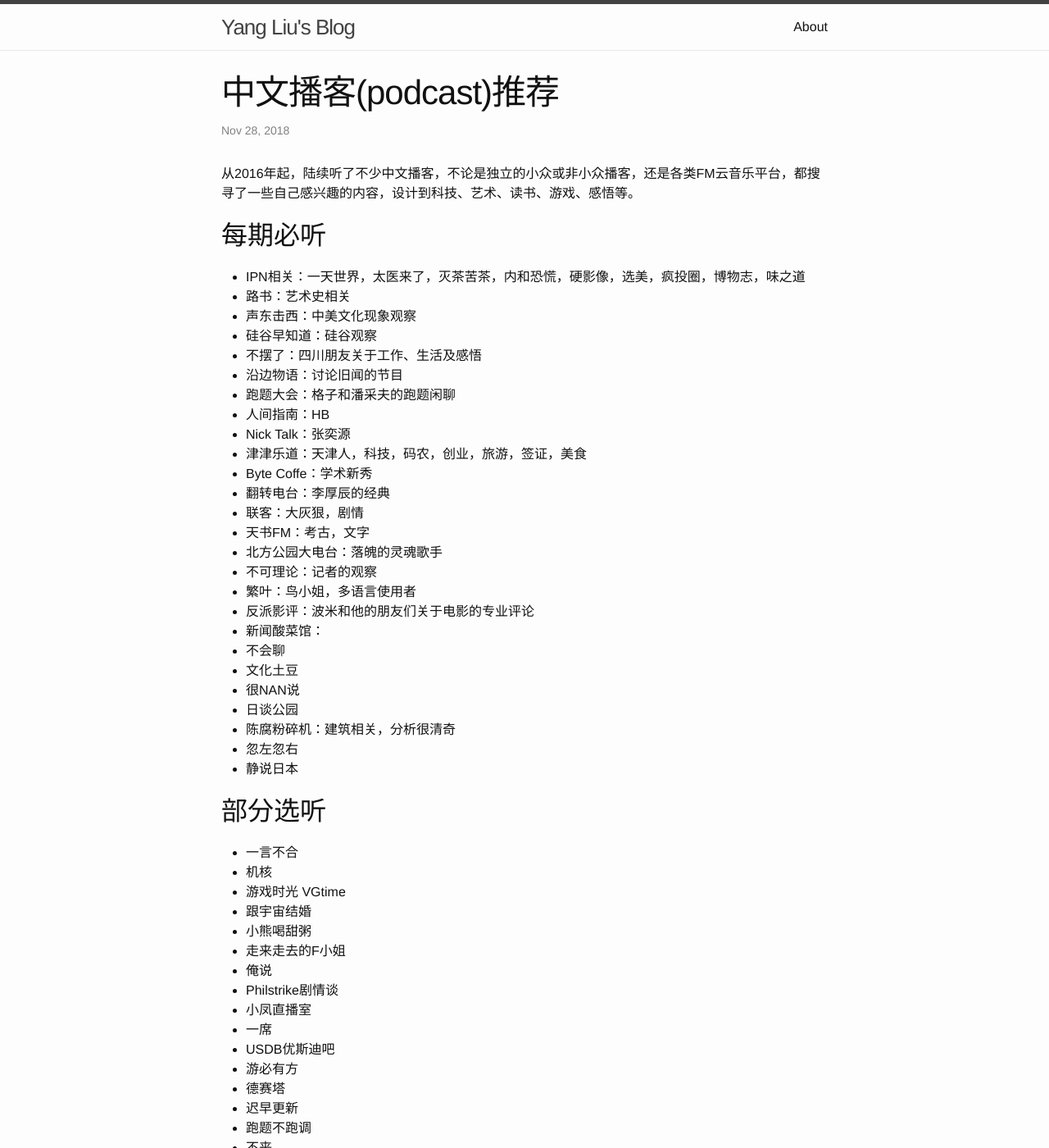
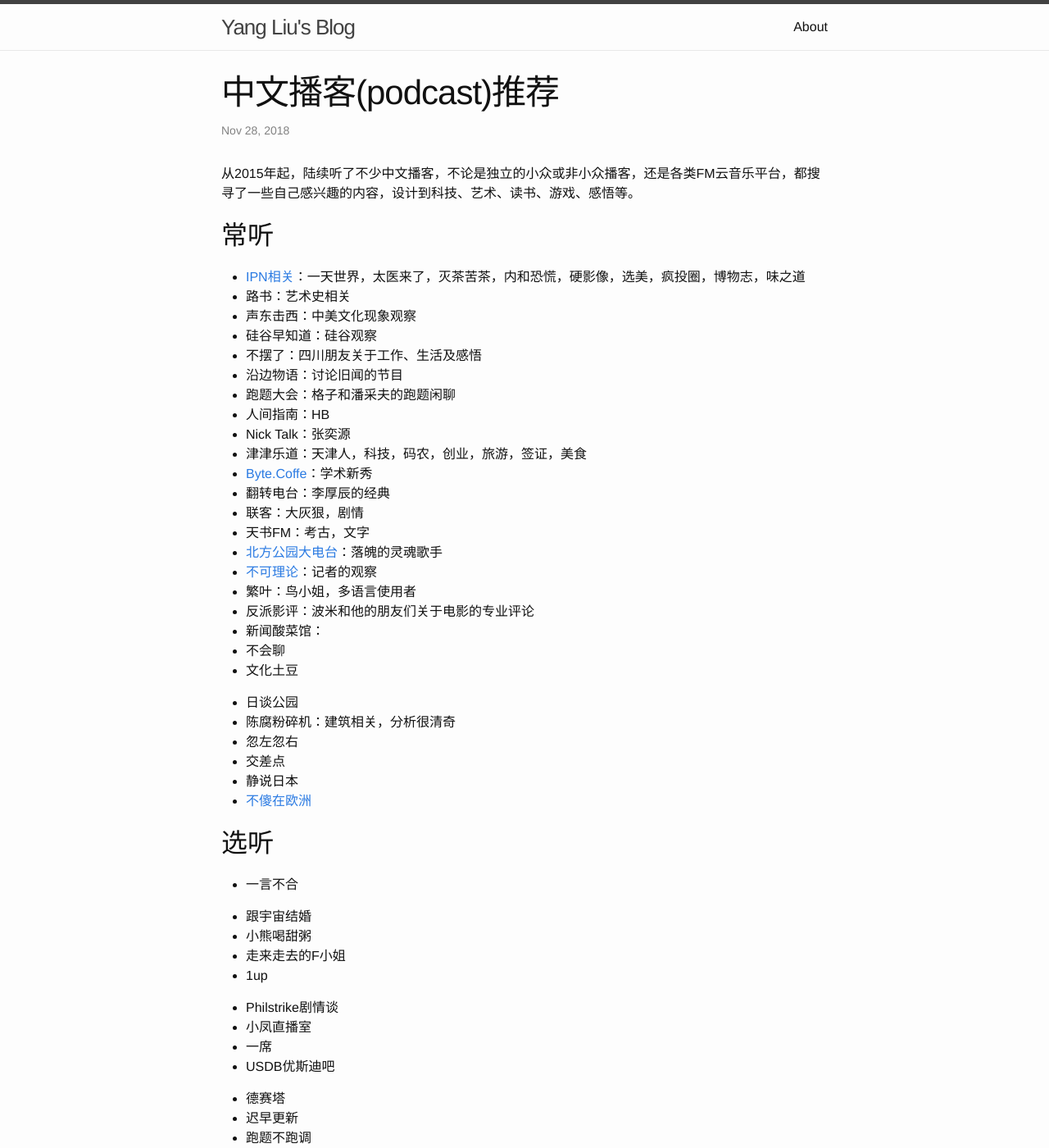
Before and after one commit to LyingCortex/lyingcortex.github.io, a Jekyll site: the page built from _posts/2018-11-28-recommend-podcasts.markdown, in a window 1280 px wide and 1400 px high. Shown: the whole window at 82% size. Built offline with Jekyll 4.4.1, drawn with Linux system fonts in a browser that asks for light colours; part of the change alters nothing that is shown; some of the changed text lies outside the part shown.

Commit message:
change url

```diff
--- a/_posts/2018-11-28-recommend-podcasts.markdown
+++ b/_posts/2018-11-28-recommend-podcasts.markdown
@@ -5,9 +5,9 @@ date:   2018-11-28 16:06:09 +0800
 categories: recommendation
 ---
 
-从2016年起，陆续听了不少中文播客，不论是独立的小众或非小众播客，还是各类FM云音乐平台，都搜寻了一些自己感兴趣的内容，设计到科技、艺术、读书、游戏、感悟等。
-## 每期必听
-- IPN相关：一天世界，太医来了，灭茶苦茶，内和恐慌，硬影像，选美，疯投圈，博物志，味之道
+从2015年起，陆续听了不少中文播客，不论是独立的小众或非小众播客，还是各类FM云音乐平台，都搜寻了一些自己感兴趣的内容，设计到科技、艺术、读书、游戏、感悟等。
+## 常听
+- [IPN相关](https://ipn.li/)：一天世界，太医来了，灭茶苦茶，内和恐慌，硬影像，选美，疯投圈，博物志，味之道
 - 路书：艺术史相关
 - 声东击西：中美文化现象观察
 - 硅谷早知道：硅谷观察
@@ -17,40 +17,72 @@ categories: recommendation
 - 人间指南：HB
 - Nick Talk：张奕源
 - 津津乐道：天津人，科技，码农，创业，旅游，签证，美食
-- Byte Coffe：学术新秀
+- [Byte.Coffe](http://byte.coffee/)：学术新秀
 - 翻转电台：李厚辰的经典
 - 联客：大灰狠，剧情
 - 天书FM：考古，文字
-- 北方公园大电台：落魄的灵魂歌手
-- 不可理论：记者的观察
+- [北方公园大电台](https://getpodcast.xyz/data/ximalaya/16670237.xml)：落魄的灵魂歌手
+- [不可理论](https://bukelilun.fireside.fm/rss)：记者的观察
 - 繁叶：鸟小姐，多语言使用者
 - 反派影评：波米和他的朋友们关于电影的专业评论
 - 新闻酸菜馆：
 - 不会聊
 - 文化土豆
-- 很NAN说
+
 - 日谈公园
 - 陈腐粉碎机：建筑相关，分析很清奇
 - 忽左忽右
+- 交差点
 - 静说日本
+- [不傻在欧洲](https://getpodcast.xyz/data/ximalaya/3501680.xml)
 
 
-## 部分选听
+
+## 选听
 - 一言不合
-- 机核
-- 游戏时光 VGtime
+
 - 跟宇宙结婚
 - 小熊喝甜粥
 - 走来走去的F小姐
-- 俺说
+- 1up
+
 - Philstrike剧情谈
 - 小凤直播室
 - 一席
 - USDB优斯迪吧
-- 游必有方
+
 - 德赛塔
 - 迟早更新
 - 跑题不跑调
 - 不丧
 - 不宅
 - 无状态
+- 枫言枫语
+- 随机鸭
+- 程序员的闲聊
+- Boom Ear
+
+- 安替波普
+- 一竖
+- 食见
+- [转折点:职场访谈](https://getpodcast.xyz/data/ximalaya/14481730.xml)
+- 理想屯
+- 无调性
+- 后浪剧场
+- 80度radio
+- 小声喧哗
+- 远方fm
+- 差分机
+- 喋喋不休
+- 字谈字唱
+- Aspirin电台
+- 从零道一(http://feeds.feedburner.com/0says1)
+
+## 游戏相关
+- [机核](https://www.gcores.com/)
+- 游戏时光 VGtime
+- 游生谈
+- 游必有方
+- 很NAN说
+- 俺说
+- 游戏领航员JY
```
